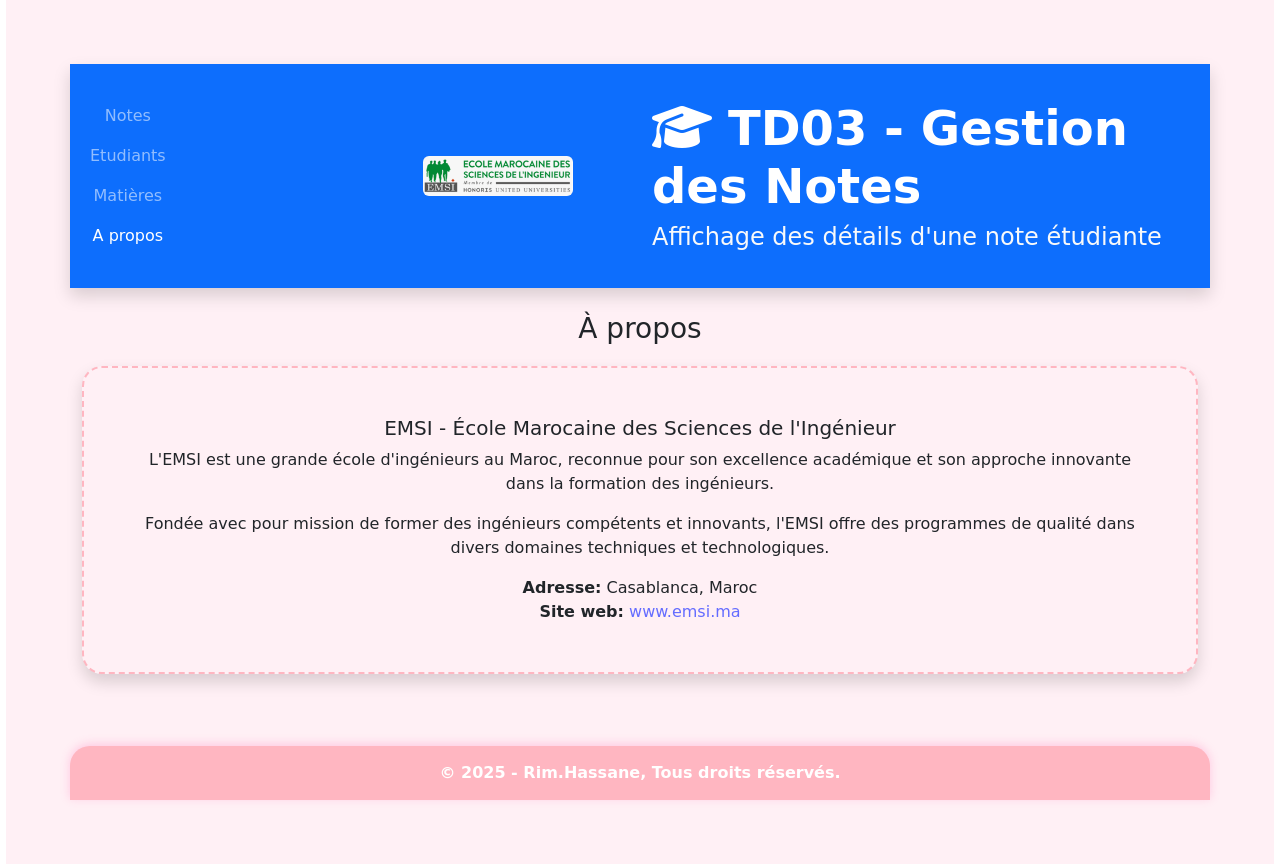
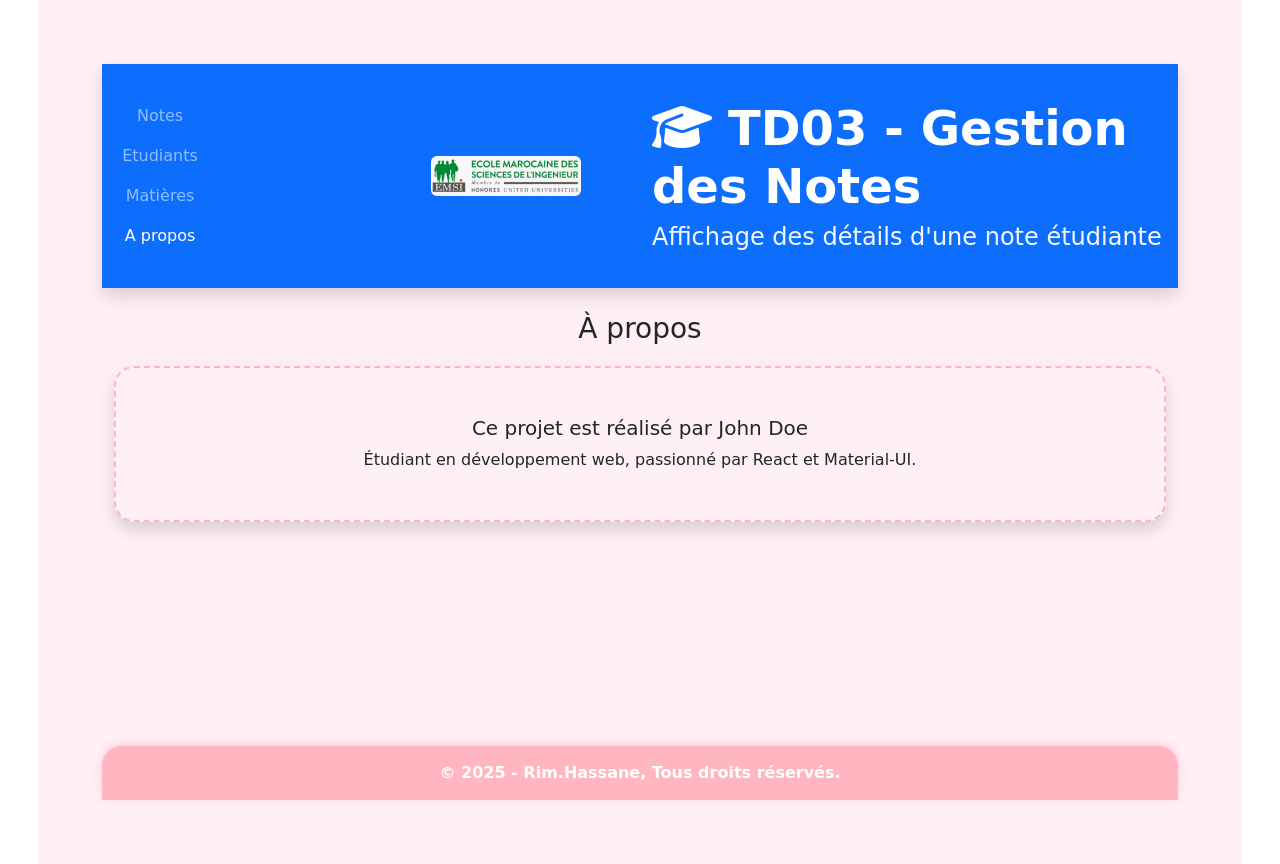
Before and after one commit to MBDS-CASA/react101-rimhassane, a React (Vite) app: page / in a window 1280 px wide. Both pictures are taken after a click on the link "A propos". Built offline with nearby package versions, Linux system fonts and the light colour scheme.

Commit message:
TD05: Remplir le contenu du composant Apropos

```diff
--- a/src/components/AproposContent.jsx
+++ b/src/components/AproposContent.jsx
@@ -6,18 +6,9 @@ function AproposContent() {
       <h3>À propos</h3>
       <div className="card shadow">
         <div className="card-body">
-          <h5 className="card-title">EMSI - École Marocaine des Sciences de l'Ingénieur</h5>
+          <h5 className="card-title">Ce projet est réalisé par John Doe</h5>
           <p className="card-text">
-            L'EMSI est une grande école d'ingénieurs au Maroc, reconnue pour son excellence académique
-            et son approche innovante dans la formation des ingénieurs.
-          </p>
-          <p className="card-text">
-            Fondée avec pour mission de former des ingénieurs compétents et innovants,
-            l'EMSI offre des programmes de qualité dans divers domaines techniques et technologiques.
-          </p>
-          <p className="card-text">
-            <strong>Adresse:</strong> Casablanca, Maroc<br />
-            <strong>Site web:</strong> <a href="https://www.emsi.ma" target="_blank" rel="noopener noreferrer">www.emsi.ma</a>
+            Étudiant en développement web, passionné par React et Material-UI.
           </p>
         </div>
       </div>
```
